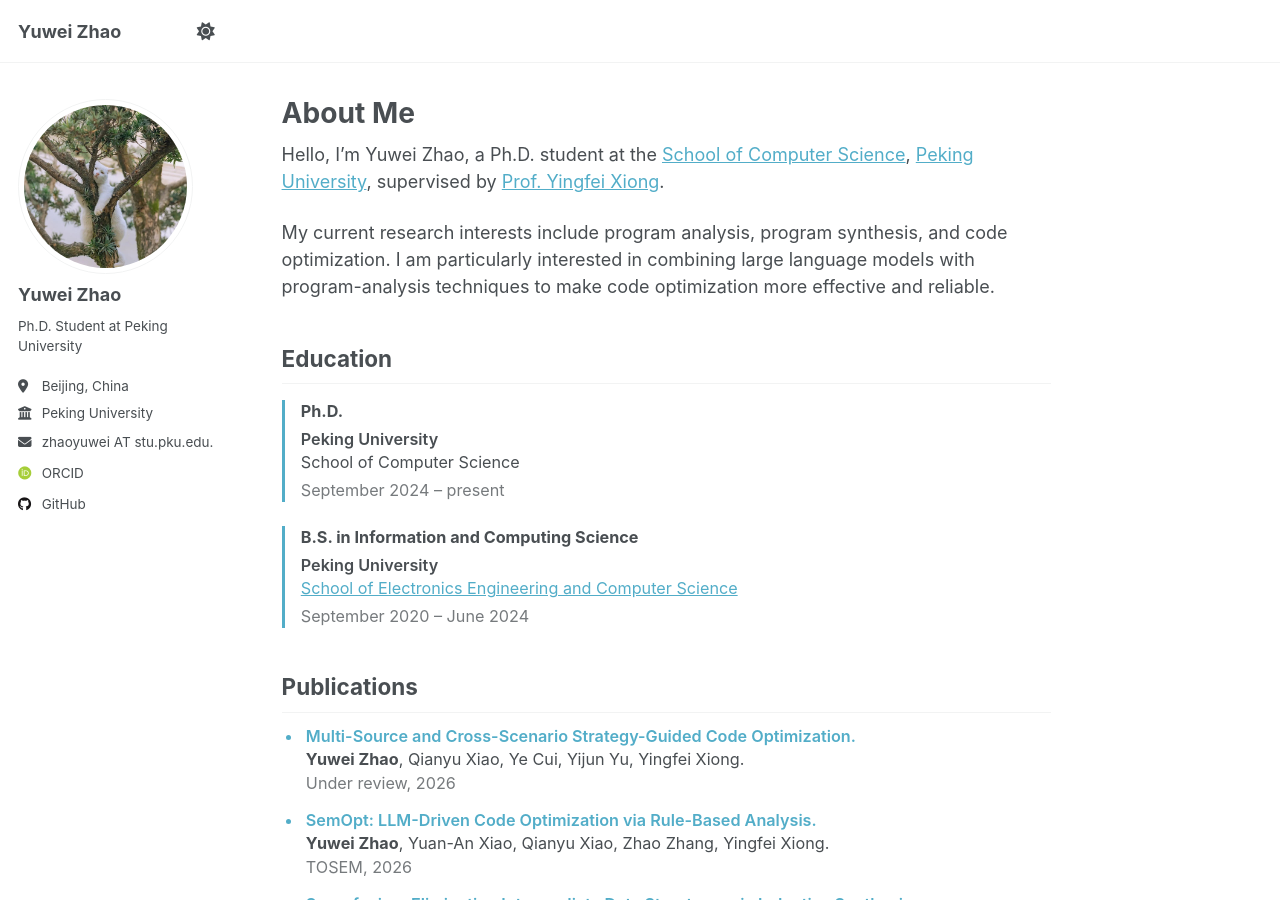
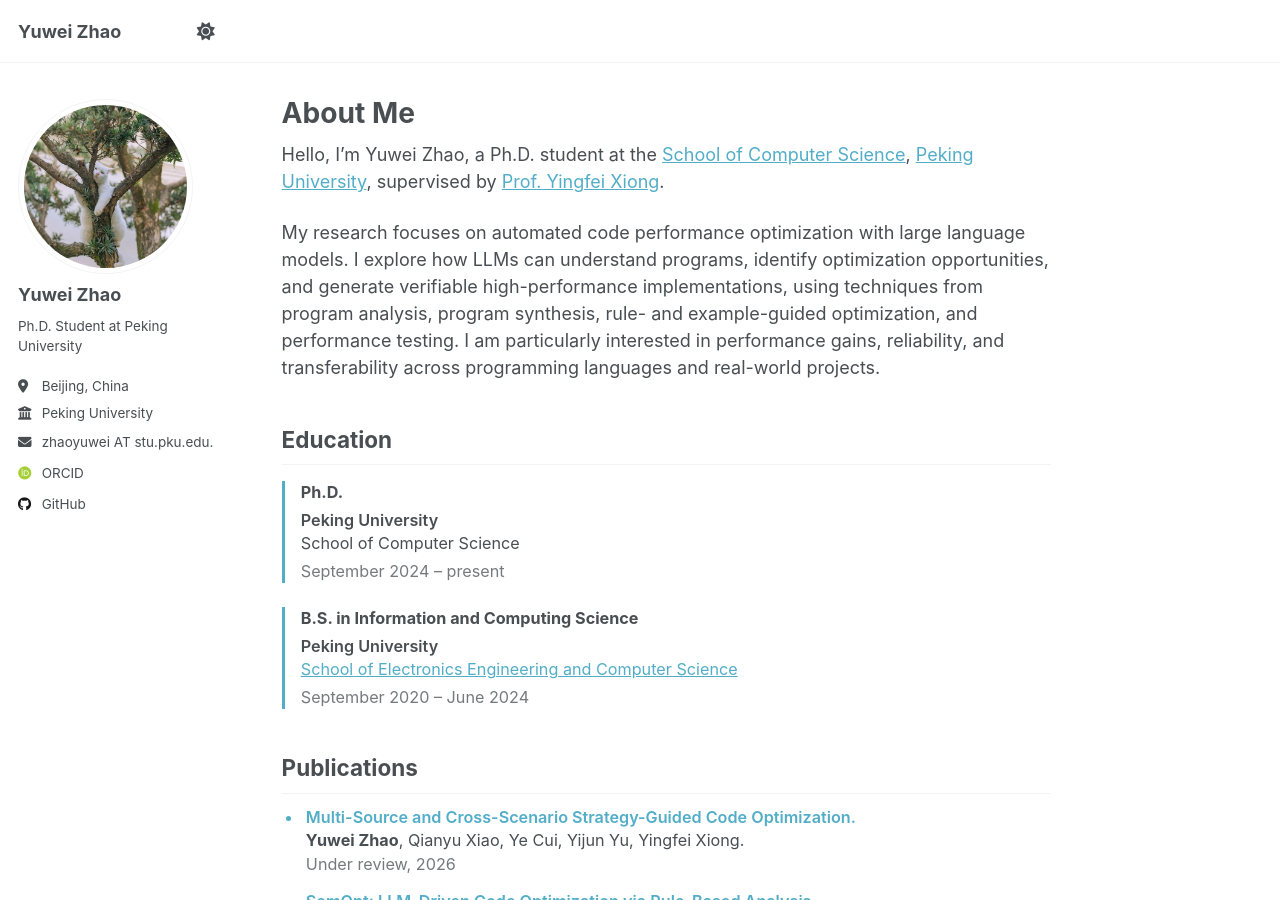
Before and after one commit to fyrsta7/fyrsta7.github.io, a Jekyll site: the page built from _pages/about.md, in a window 1280 px wide and 900 px high. Built offline with Jekyll 4.4.1, drawn with Linux system fonts in a browser that asks for light colours; some web fonts are replaced; a script that is not in the unit is left out.

Commit message:
Align research summary with Chinese CV

```diff
--- a/_pages/about.md
+++ b/_pages/about.md
@@ -9,7 +9,7 @@
 
 Hello, I'm Yuwei Zhao, a Ph.D. student at the [School of Computer Science](https://cs.pku.edu.cn/English/Home.htm), [Peking University](https://english.pku.edu.cn/), supervised by [Prof. Yingfei Xiong](https://xiongyingfei.github.io/).
 
-My current research interests include program analysis, program synthesis, and code optimization. I am particularly interested in combining large language models with program-analysis techniques to make code optimization more effective and reliable.
+My research focuses on automated code performance optimization with large language models. I explore how LLMs can understand programs, identify optimization opportunities, and generate verifiable high-performance implementations, using techniques from program analysis, program synthesis, rule- and example-guided optimization, and performance testing. I am particularly interested in performance gains, reliability, and transferability across programming languages and real-world projects.
 
 ## Education
 
```
